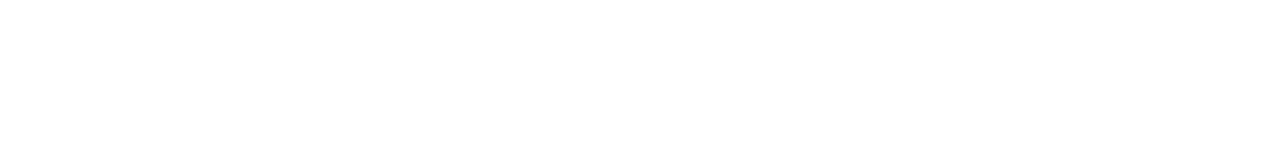
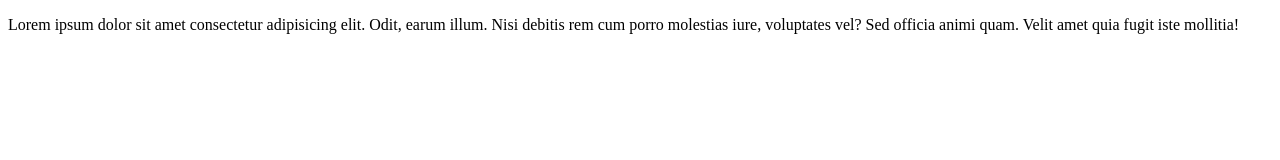
Before and after one commit to dacorpi/2ndclass, a plain HTML site: page index.html in a window 1280 px wide. Drawn offline with Linux system fonts and the light colour scheme.

Commit message:
A commit from feature1 branch

```diff
--- a/index.html
+++ b/index.html
@@ -6,6 +6,6 @@
     <title>1st Class GIT - 20242</title>
 </head>
 <body>
-
+    <p>Lorem ipsum dolor sit amet consectetur adipisicing elit. Odit, earum illum. Nisi debitis rem cum porro molestias iure, voluptates vel? Sed officia animi quam. Velit amet quia fugit iste mollitia!</p>
 </body>
 </html>
```
